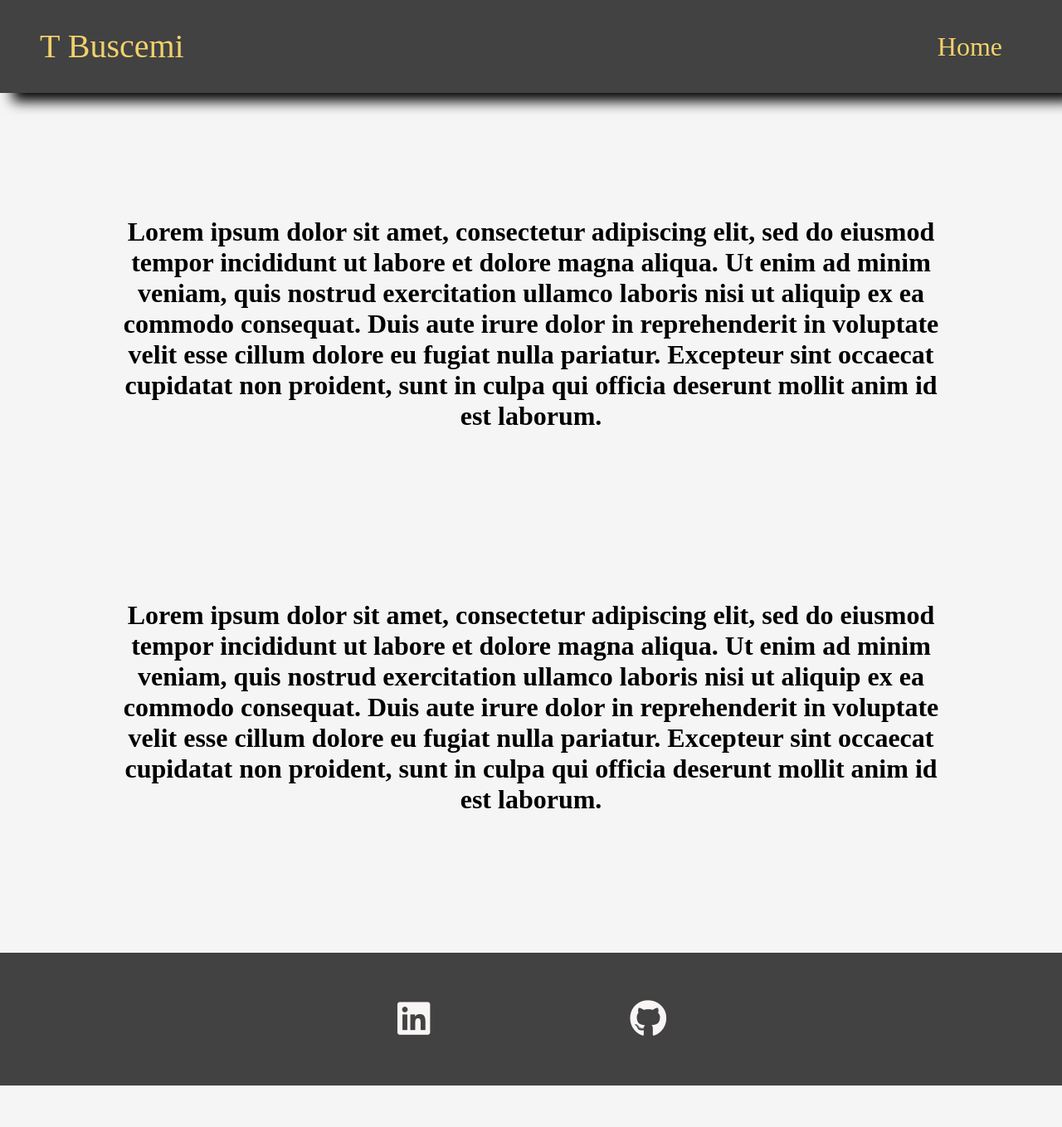
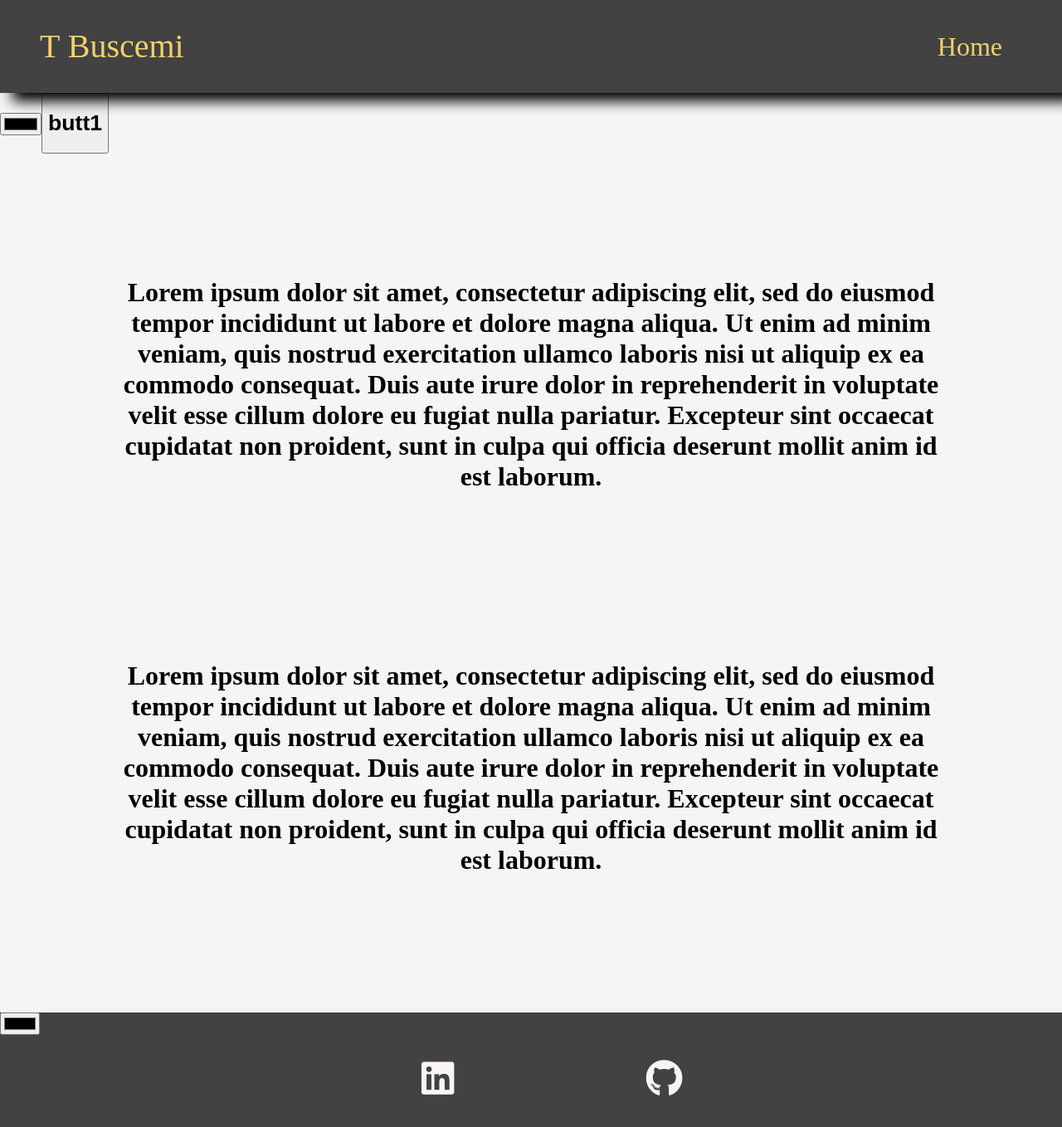
Before and after one commit to TBuscemi/ColorChangeUI, a React (Create React App) app: page / in a window 1280 px wide. Shown: the top 1358 px of the page at 83% size. Before the commit the page ends 1308 px from the top, so only its background shows below. Built offline with nearby package versions, Linux system fonts and the light colour scheme.

Commit message:
added the logic to change the colors of the backgrounds trying to get it to work across multiple components

```diff
--- /dev/null
+++ b/src/component/ColorLogic/LightAndDark.jsx
@@ -0,0 +1,30 @@
+import React,{useEffect,useState,useRef} from 'react'
+
+export const LightAndDark = () => {
+
+    const mountedRef=useRef()
+
+    const[colors, setcolors]=useState()
+
+    const[newColor, setnewColor]=useState()
+
+    useEffect(()=>{
+        mountedRef.current=true
+        if(mountedRef.current===true) setnewColor(colors)
+        return ()=> mountedRef.current===false
+    },[colors])
+
+
+  return (
+    <div>
+        <input type="color" onChange={e=>setnewColor(e.target.value)}/>
+
+        <button style={{backgroundColor: newColor}} >
+        	<h1>butt1</h1>
+        </button>
+
+    </div>
+  )
+}
+
+export default LightAndDark
--- a/src/component/Footer/Footer.jsx
+++ b/src/component/Footer/Footer.jsx
@@ -1,13 +1,25 @@
-import React,{useState} from 'react'
+import React,{useState,useEffect,useRef} from 'react'
 import './style/Footer.scss'
-
-
+import LightAndDark from '../ColorLogic/LightAndDark'
 
 export default function Footer() {
 
+    const mountedRef=useRef()
+
+    const[colors, setcolors]=useState()
+
+    const[newColor, setnewColor]=useState()
+
+    useEffect(()=>{
+        mountedRef.current=true
+        if(mountedRef.current===true) setnewColor(colors)
+        return ()=> mountedRef.current===false
+    },[colors])
+
 
     return (
-        <div className="footer">
+        <div className="footer"  style={{backgroundColor: newColor}}>
+            <input type="color" onChange={e=>setcolors(e.target.value)}/>
             <div className='footer-container'>
                 <div className="social-links">
                     <a href="https://www.linkedin.com/in/thomas-buscemi/" target='_blank'><i class="fa-brands fa-linkedin fab"></i></a>
--- a/src/component/Navigation/NavBar.jsx
+++ b/src/component/Navigation/NavBar.jsx
@@ -4,7 +4,10 @@ import { NavLink } from 'react-router-dom'
 import { useNavigate } from 'react-router-dom'
 
 
+
 export default function NavBar() {
+
+
     return (
     <div className='nav-wrapper'>
       <div className='nav-cont'>
--- a/src/component/pages/Home.jsx
+++ b/src/component/pages/Home.jsx
@@ -1,13 +1,17 @@
-import React from 'react'
+import React,{useState,useEffect,useRef} from 'react'
 import NavBar from '../Navigation/NavBar'
 import Footer from '../Footer/Footer'
 import Content from '../Content/Content'
+import LightAndDark from '../ColorLogic/LightAndDark'
 
 
 export default function Home() {
+
+
   return (
     <div>
         <NavBar/>
+        <LightAndDark/>
         <Content/>
         <Footer/>
     </div>
```
